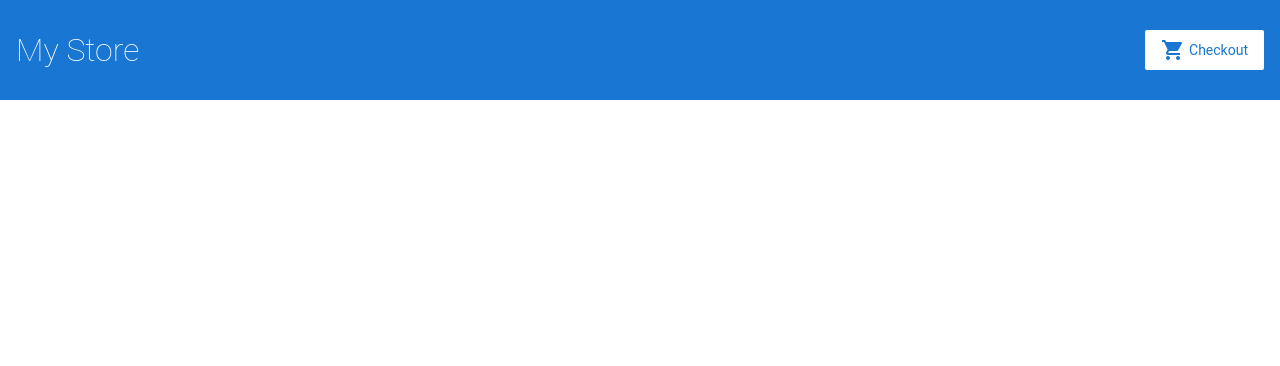
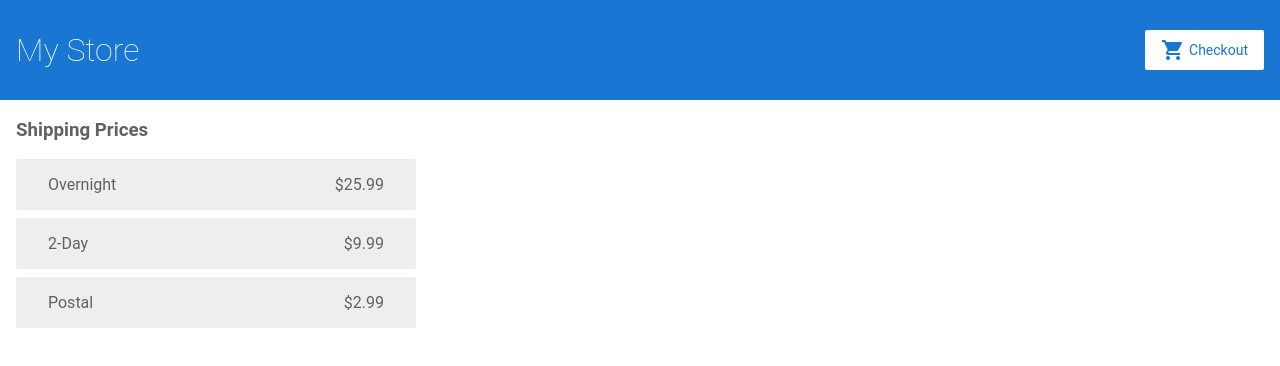
Before and after one commit to Julien-ngz/angular-test-gs, an Angular app: page /shipping in a window 1280 px wide. Before the commit this address led to /. Shown: the top 366 px of the page. Built offline with nearby package versions, Linux system fonts and the light colour scheme.

Commit message:
3 files modified, 3 added

```diff
--- a/src/app/cart.service.ts
+++ b/src/app/cart.service.ts
@@ -1,11 +1,14 @@
 import { Injectable } from '@angular/core';
-
+import { HttpClient } from '@angular/common/http';
 import { Product } from './products';
 /* . . . */
+@Injectable({
+  providedIn: 'root'
+})
 export class CartService {
   items: Product[] = [];
   /* . . . */
-
+  constructor(private http: HttpClient) {}
   addToCart(product: Product) {
     this.items.push(product);
   }
@@ -19,4 +22,9 @@ export class CartService {
     return this.items;
   }
   /* . . . */
+  getShippingPrices() {
+    return this.http.get<{ type: string; price: number }[]>(
+      '/assets/shipping.json'
+    );
+  }
 }
--- a/src/app/cart/cart.component.html
+++ b/src/app/cart/cart.component.html
@@ -1,4 +1,8 @@
 <h3>Cart</h3>
+
+<p>
+  <a routerLink="/shipping">Shipping Prices</a>
+</p>
 
 <div class="cart-item" *ngFor="let item of items">
   <span>{{ item.name }}</span>
--- /dev/null
+++ b/src/app/shipping/shipping.component.html
@@ -0,0 +1,6 @@
+<h3>Shipping Prices</h3>
+
+<div class="shipping-item" *ngFor="let shipping of shippingCosts | async">
+  <span>{{ shipping.type }}</span>
+  <span>{{ shipping.price | currency }}</span>
+</div>
--- /dev/null
+++ b/src/app/shipping/shipping.component.ts
@@ -0,0 +1,12 @@
+import { Component } from '@angular/core';
+
+import { CartService } from '../cart.service';
+@Component({
+  selector: 'app-shipping',
+  templateUrl: './shipping.component.html',
+  styleUrls: ['./shipping.component.css']
+})
+export class ShippingComponent {
+  constructor(private cartService: CartService) {}
+  shippingCosts = this.cartService.getShippingPrices();
+}
```
Also changed, not shown: src/app/app.module.ts (+8 -4 lines), src/app/shipping/shipping.component.css (added).
